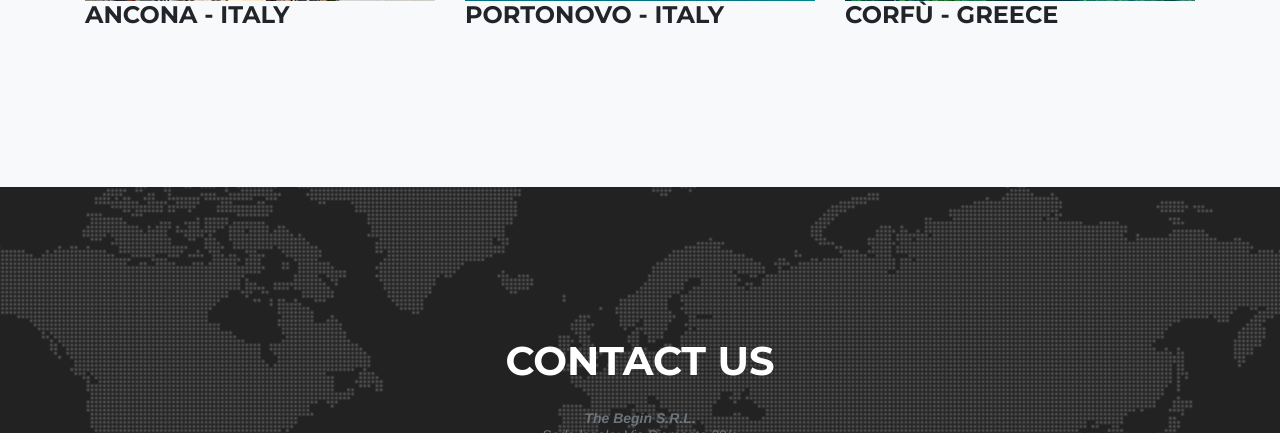
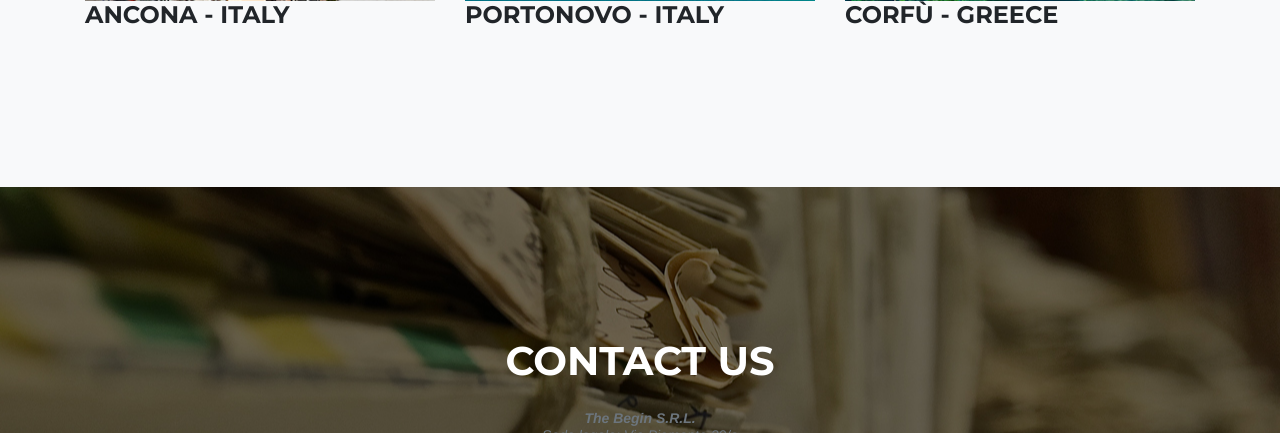
Before and after one commit to mauriziocingolani/thebegin, a PHP site: page / in a window 1280 px wide. Shown: the part 6067-6500 px from the top of the page. Run offline with PHP 8.4, Linux system fonts and the light colour scheme; some libraries are stand-ins or nearby versions; some web fonts are replaced.

Commit message:
Immagine contatti

```diff
--- a/css/agency.css
+++ b/css/agency.css
@@ -450,7 +450,7 @@ header.masthead .intro-text .intro-heading {
 
 section#contact {
     background-color: #222222;
-    background-image: url("../img/map-image.png");
+    background-image: url("../img/1900x1250_2_BANNER PRINCIPALE.jpg");
     background-repeat: no-repeat;
     background-position: center; }
 section#contact .section-heading {
```
